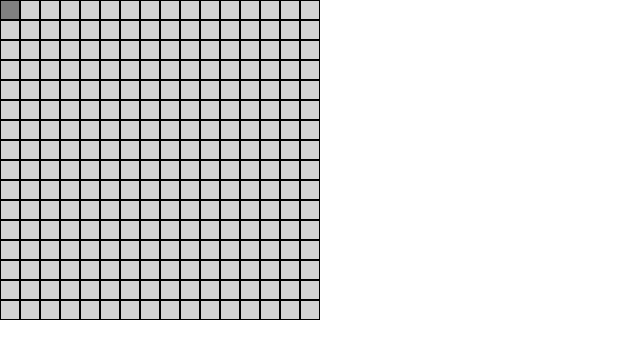
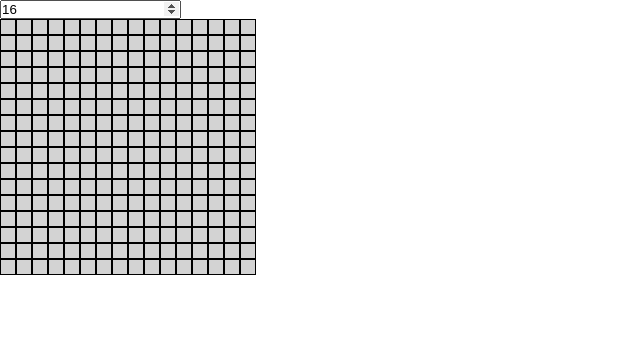
Before and after one commit to valentinhimself/etch-a-sketch, a plain HTML site: page index.html in a window 1280 px wide. Shown: the whole page, without its empty margins (0-640 px from the left). Drawn offline with Linux system fonts and the light colour scheme.

Commit message:
added input value for number of columns and proper resizing of cells

```diff
--- a/css/style.css
+++ b/css/style.css
@@ -5,8 +5,7 @@
 }
 
 .sketch-container {
-    width: 20rem;
-    height: 20rem;
+    width: 16em;
     background-color: lightgray;
     display: flex;
     flex-wrap: wrap;
@@ -14,5 +13,5 @@
 
 .sketch-container>div {
     border: 1px solid black;
-    width: 1.25rem;
+
 }
--- a/index.html
+++ b/index.html
@@ -9,8 +9,8 @@
     <script src="./js/app.js" defer></script>
 </head>
 <body>
+    <input type="number" value = "16">
     <div class="sketch-container">
-
     </div>
 </body>
 </html>
--- a/js/app.js
+++ b/js/app.js
@@ -1,33 +1,27 @@
 const sketchContainer = document.querySelector('.sketch-container ');
-const containerWidth= 16;
-const containerHeight = containerWidth;
+const input = document.querySelector('input');
+let containerWidth = input.value;
+let containerHeight = containerWidth;
 
-/*
+function startGame () {
+    createCells ();
+    changeColorOnHover () ;
+
+}
+
 function createCells () {
     for (let i = 0; i<containerWidth*containerWidth; i++) {
-        const sketchCell = document.createElement('div');
-        sketchCell.addEventListener('mouseover', () => sketchCell.setAttribute('style','background-color:gray;'))
-        sketchContainer.appendChild(sketchCell);
-    }
-}
-createCells ();
-
-*/
-function createCells () {
-    for (let i = 0; i<containerWidth*containerWidth; i++) {
-        sketchContainer.appendChild(document.createElement('div'));
+        const cell = document.createElement('div');
+        cell.style.width = 16/input.value+'em';
+        cell.style.height = 16/input.value+'em';
+        sketchContainer.appendChild(cell);
     }
 }
 
 function changeColorOnHover () {
     for (let i = 0; i < sketchContainer.children.length; i++) {
-        sketchContainer.children[i].addEventListener('mouseover', () => sketchContainer.children[i].setAttribute('style','background-color:gray;'));
+        sketchContainer.children[i].addEventListener('mouseover', () => sketchContainer.children[i].style. backgroundColor="gray"
+        );
     }
 }
-createCells ();
-changeColorOnHover ();
-
-        //sketchCell.addEventListener('mouseover', () => sketchCell.setAttribute('style','background-color:gray;'))
-
-//const sketchCell = document.querySelector('.sketch-container>div')
-//sketchCell.addEventListener('mouseover', () => sketchCell.setAttribute('style','background-color:blue;'))
+startGame () ;
```
